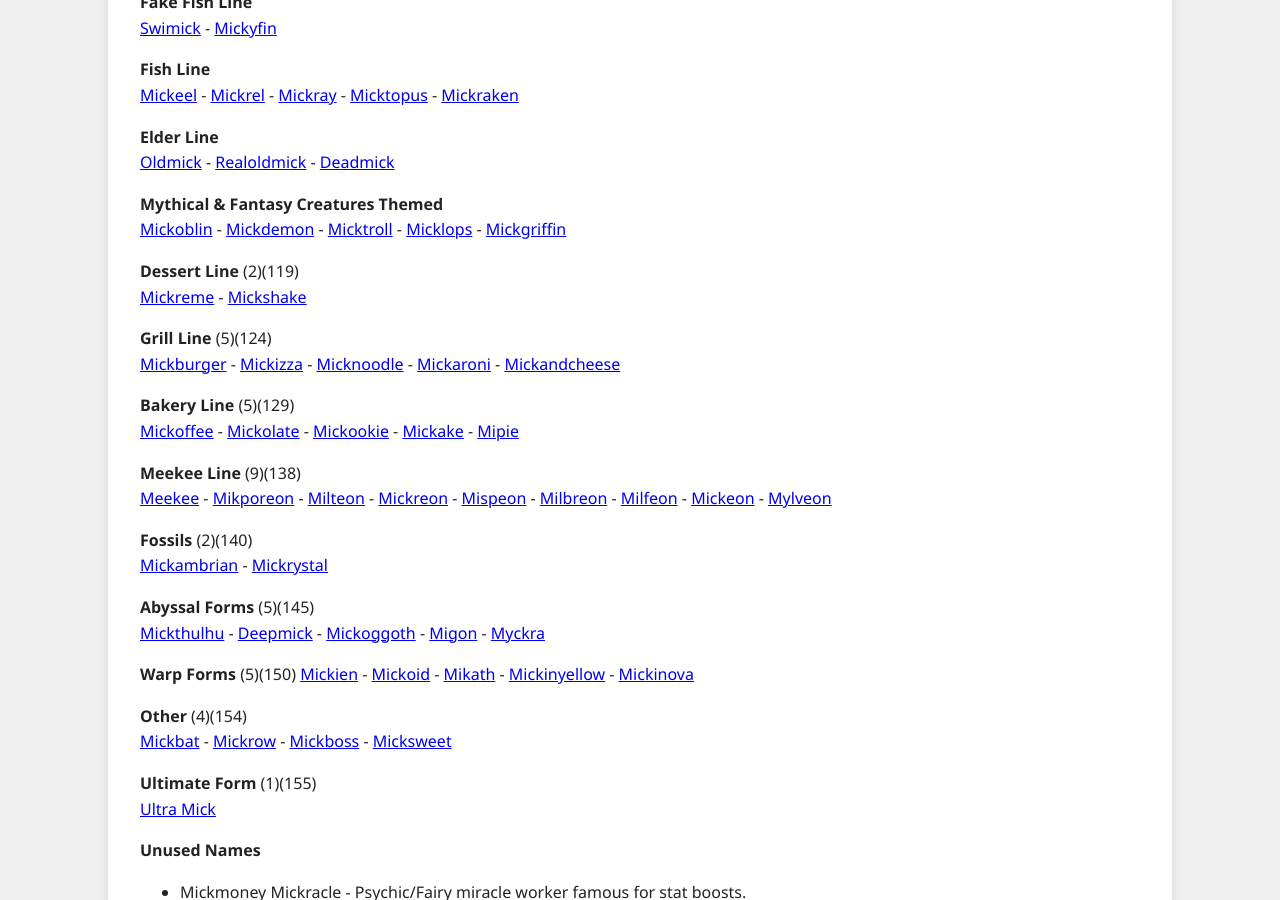
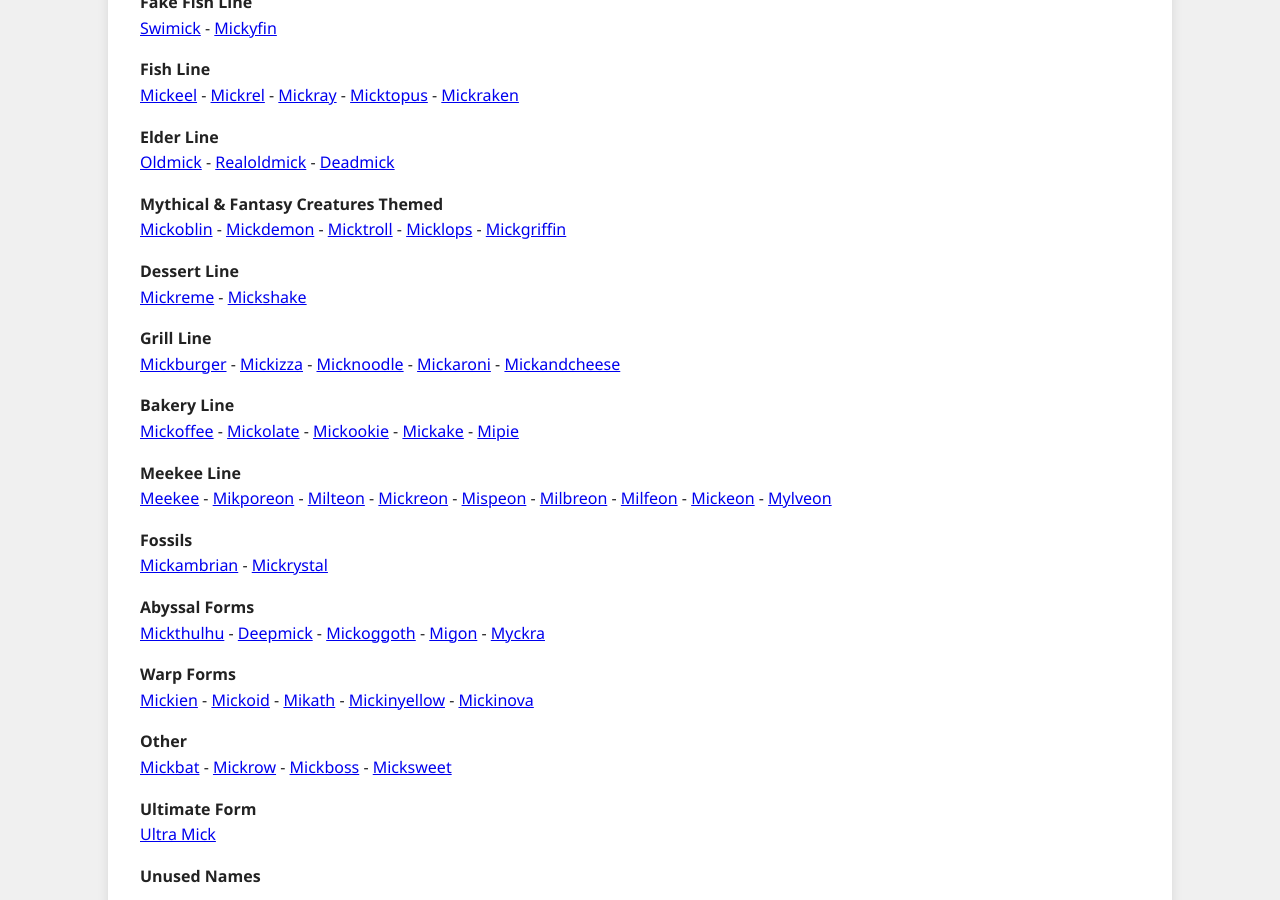
Before and after one commit to elizibar/elizibar.github.io, a Jekyll site: the page built from mickedex/index.md, in a window 1280 px wide and 900 px high, scrolled down 2153 px. Built offline with Jekyll 4.4.1, drawn with Linux system fonts in a browser that asks for light colours.

Commit message:
Update index.md

```diff
--- a/mickedex/index.md
+++ b/mickedex/index.md
@@ -91,31 +91,31 @@
 **Mythical & Fantasy Creatures Themed**
 [Mickoblin](/mickedex/mickoblin/) - [Mickdemon](/mickedex/mickdemon/) - [Micktroll](/mickedex/micktroll/) - [Micklops](/mickedex/micklops/) - [Mickgriffin](/mickedex/mickgriffn/)
 
-**Dessert Line**  (2)(119)
+**Dessert Line**
 [Mickreme](/mickedex/mickreme/) - [Mickshake](/mickedex/mickshake/)
 
-**Grill Line** (5)(124)
+**Grill Line**
 [Mickburger](/mickedex/mickburger/) - [Mickizza](/mickedex/mickizza/) - [Micknoodle](/mickedex/micknoodle/) - [Mickaroni](/mickedex/mickaroni/) - [Mickandcheese](/mickedex/mickandcheese/)
 
-**Bakery Line** (5)(129)
+**Bakery Line**
 [Mickoffee](/mickedex/mickoffee/) - [Mickolate](/mickedex/mickolate/) - [Mickookie](/mickedex/mickookie/) - [Mickake](/mickedex/mickake/) - [Mipie](/mickedex/mipie/)
 
-**Meekee Line** (9)(138)
+**Meekee Line**
 [Meekee](/mickedex/meekee/) - [Mikporeon](/mickedex/mikporeon/) - [Milteon](/mickedex/milteon/) - [Mickreon](/mickedex/mickreon/) - [Mispeon](/mickedex/mispeon/) - [Milbreon](/mickedex/milbreon/) - [Milfeon](/mickedex/milfeon/) - [Mickeon](/mickedex/mickeon/) - [Mylveon](/mickedex/mylveon/)
 
-**Fossils** (2)(140)
+**Fossils**
 [Mickambrian](/mickedex/mickambrian/) - [Mickrystal](/mickedex/mickrystal/)
 
-**Abyssal Forms** (5)(145)
+**Abyssal Forms**
 [Mickthulhu](/mickedex/mickthulhu/) - [Deepmick](/mickedex/deepmick/) - [Mickoggoth](/mickedex/mickoggoth/) - [Migon](/mickedex/migon/) - [Myckra](/mickedex/myckra/)
 
-**Warp Forms** (5)(150)
+**Warp Forms**
 [Mickien](/mickedex/mickien/) - [Mickoid](/mickedex/mickoid/) - [Mikath](/mickedex/mikath/) - [Mickinyellow](/mickedex/mickinyellow/) - [Mickinova](/mickedex/mickinova/)
 
-**Other** (4)(154)
+**Other**
 [Mickbat](/mickedex/mickbat/) - [Mickrow](/mickedex/mickrow/) - [Mickboss](/mickedex/mickboss/) - [Micksweet](/mickedex/micksweet/)
 
-**Ultimate Form** (1)(155)
+**Ultimate Form**
 [Ultra Mick](/mickedex/ultra-mick/)
 
 
```
